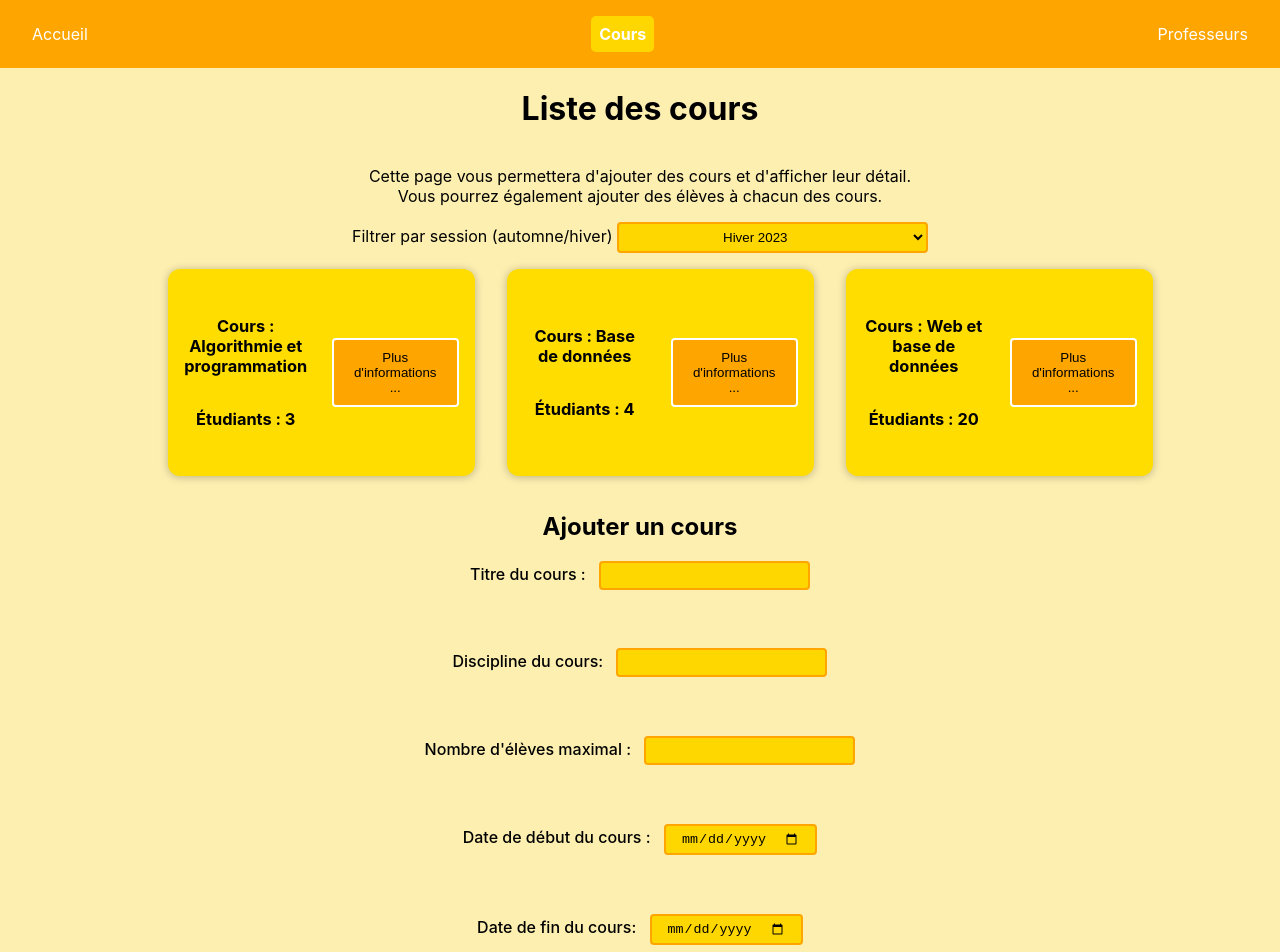
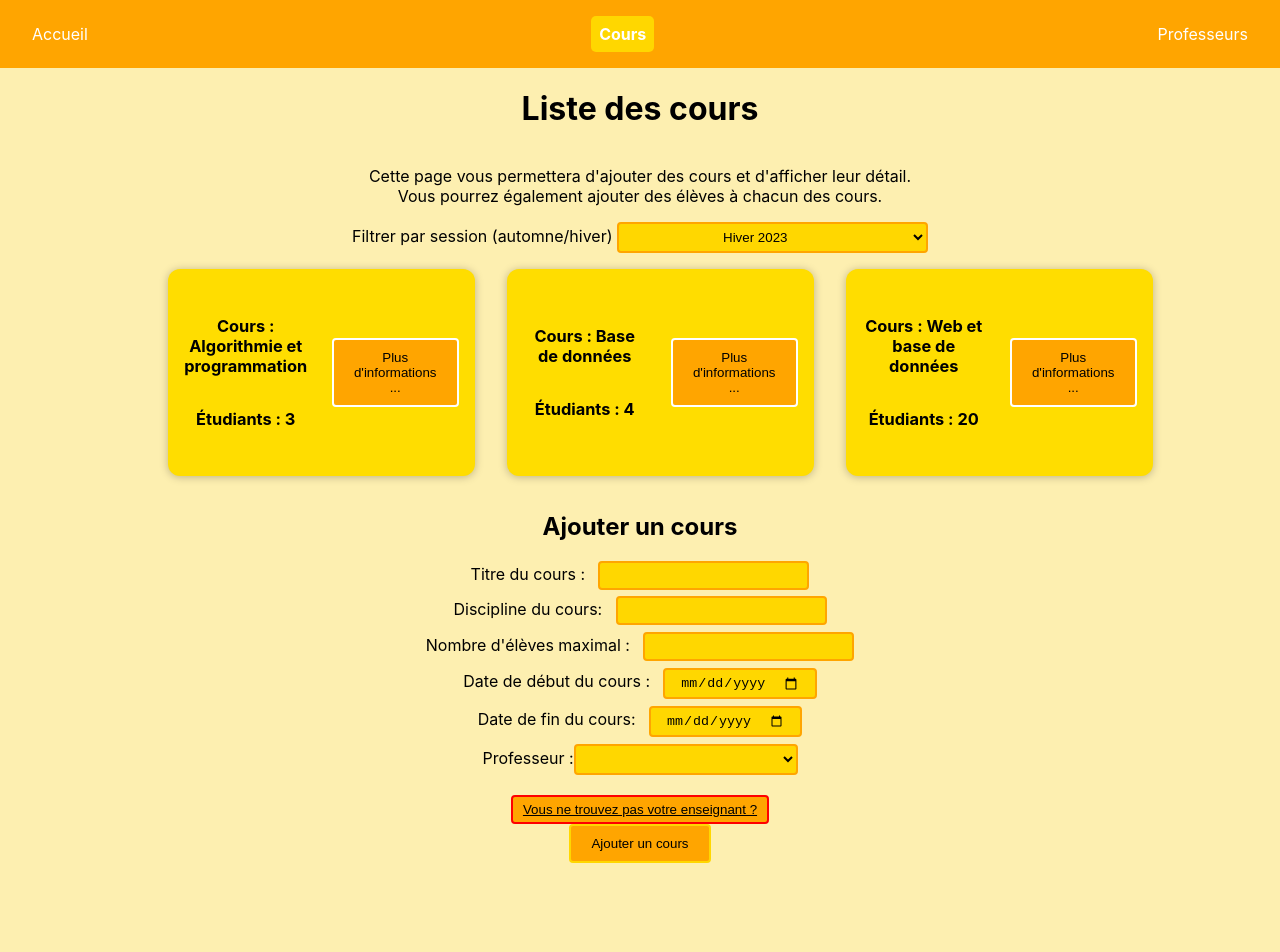
Before and after one commit to MouadMalhoud/Cegep-React, a React (Create React App) app: page /Cours in a window 1280 px wide. Shown: the top 952 px of the page. After the commit the page ends 863 px from the top, so only its background shows below. Built offline with nearby package versions, Linux system fonts and the light colour scheme.

Commit message:
fix css page cours

```diff
--- a/src/UI/Modal.css
+++ b/src/UI/Modal.css
@@ -10,7 +10,7 @@
     transform: translate(-50%,-50%);
     border: 3px solid #B2C100;
   }
-form{
+.formy{
     display: flex;
     flex-direction: column;
     justify-content: center;
--- a/src/UI/Modal.js
+++ b/src/UI/Modal.js
@@ -7,7 +7,7 @@ function Modal(props){
     return(
         <div className="modal dropshadow">
         <h3>Ajouter un étudiant à ce cours</h3>
-             <form>
+             <form className='formy'>
                 <label>Nom:</label>
                 <input type="text" required />
                 <label>Prénom:</label>
```
